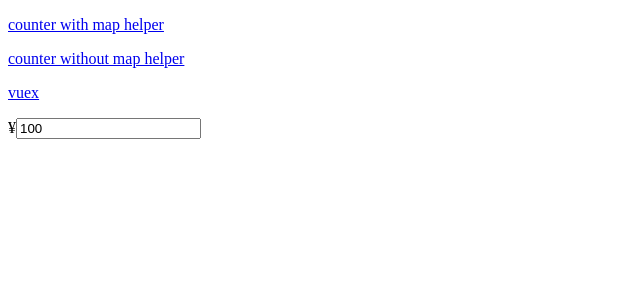
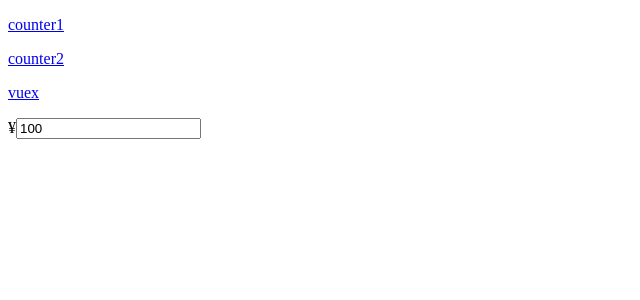
Before and after one commit to hibriiiiidge/practive__vuex, a Vue app: page /vuex in a window 1280 px wide. Shown: the top 300 px of the page, without its empty margins (0-640 px from the left). Built offline with nearby package versions, Linux system fonts and the light colour scheme.

Commit message:
Refactor counter

```diff
--- a/public/index.html
+++ b/public/index.html
@@ -5,13 +5,9 @@
     <meta http-equiv="X-UA-Compatible" content="IE=edge">
     <meta name="viewport" content="width=device-width,initial-scale=1.0">
     <link rel="icon" href="<%= BASE_URL %>favicon.ico">
-    <title>practive__vuex</title>
+    <title>practice__vuex</title>
   </head>
   <body>
-    <noscript>
-      <strong>We're sorry but practive__vuex doesn't work properly without JavaScript enabled. Please enable it to continue.</strong>
-    </noscript>
     <div id="app"></div>
-    <!-- built files will be auto injected -->
   </body>
 </html>
--- a/src/App.vue
+++ b/src/App.vue
@@ -2,12 +2,12 @@
   <div>
     <p>
       <router-link to="/counter1">
-        counter with map helper
+        counter1
       </router-link>
     </p>
     <p>
       <router-link to="/counter2">
-        counter without map helper
+        counter2
       </router-link>
     </p>
     <p>
--- a/src/store.js
+++ b/src/store.js
@@ -36,10 +36,9 @@ export default new Vuex.Store({
   },
   actions: {
     addAsync({ commit }, payload){
-      return new Promise((resolve) => {
+      return new Promise(() => {
         setTimeout(() => {
           commit('add', payload.amount)
-          resolve()
         }, 1000)
       })
     }
```
